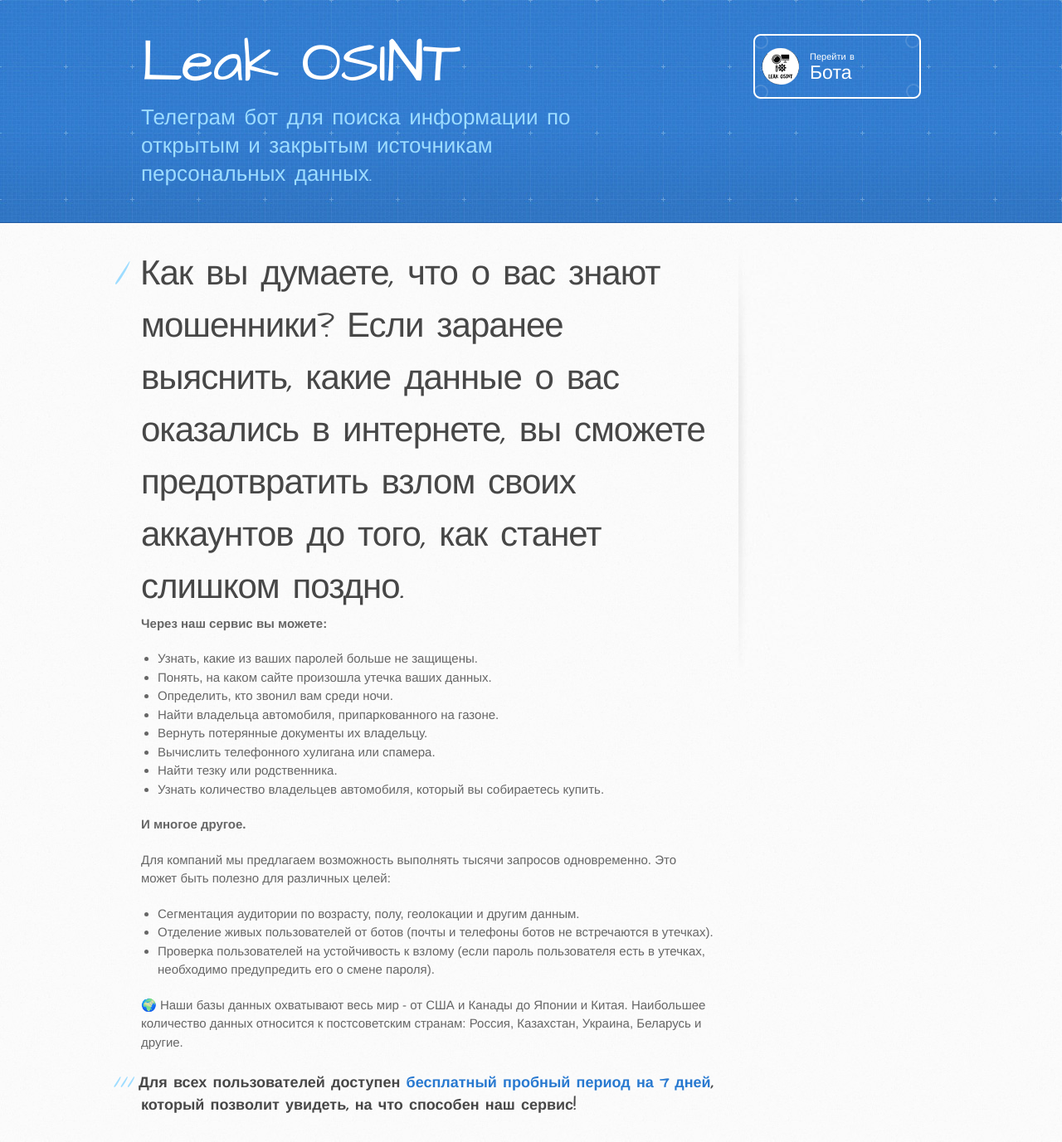
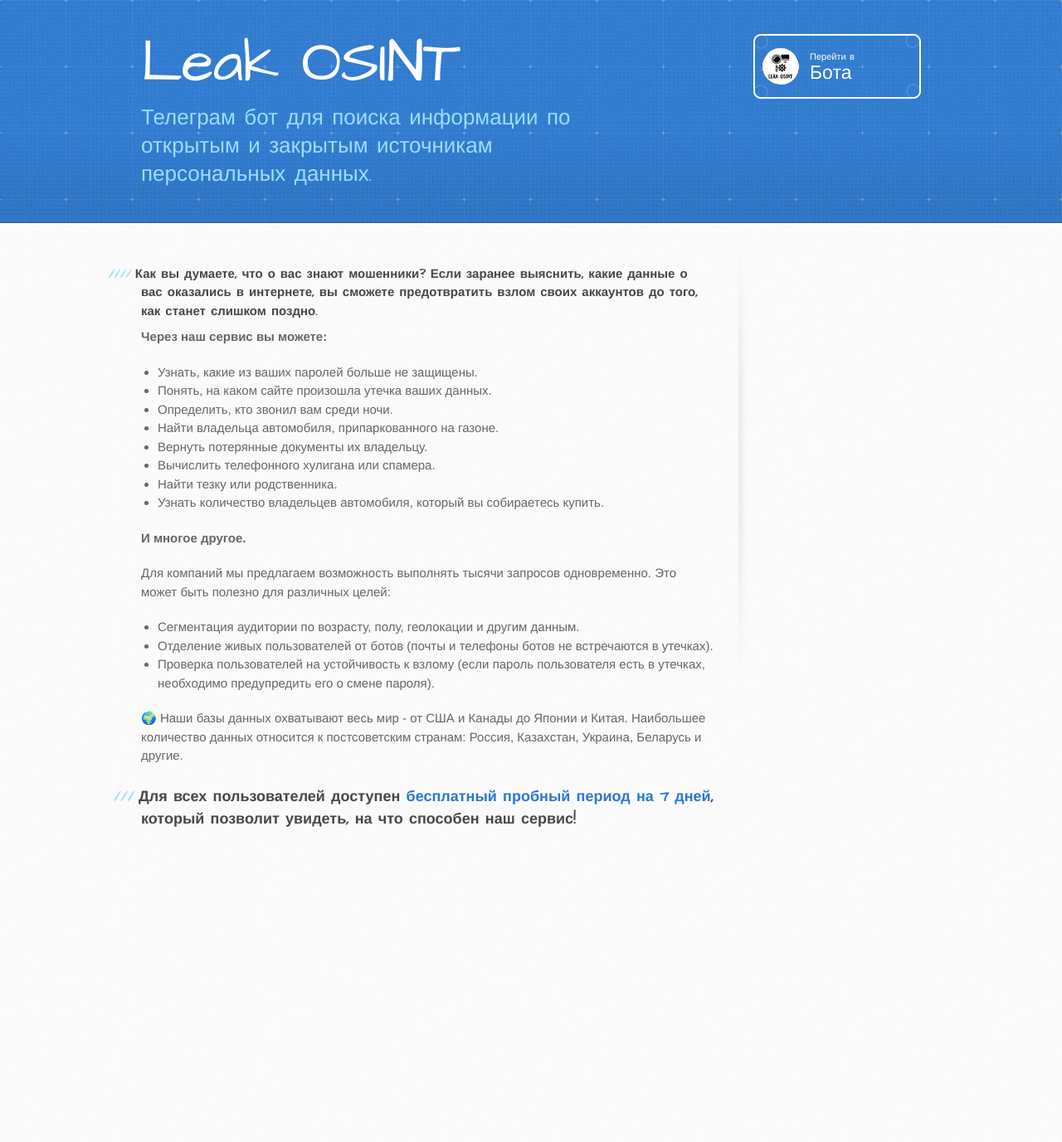
Before and after one commit to LeakOSINT/LeakOSINT.github.io, a Jekyll site: the page built from index.md, in a window 1280 px wide. Shown: the whole page at 83% size. Built offline with Jekyll 4.4.1, drawn with Linux system fonts in a browser that asks for light colours; our own code applies the rules of GitHub Pages for plain Markdown files; after the commit the page ends 1031 px from its top, so only the background shows below that.

```diff
--- a/index.md
+++ b/index.md
@@ -1,4 +1,4 @@
-# Как вы думаете, что о вас знают мошенники? Если заранее выяснить, какие данные о вас оказались в интернете, вы сможете предотвратить взлом своих аккаунтов до того, как станет слишком поздно.
+#### Как вы думаете, что о вас знают мошенники? Если заранее выяснить, какие данные о вас оказались в интернете, вы сможете предотвратить взлом своих аккаунтов до того, как станет слишком поздно.
 
 **Через наш сервис вы можете:**
 
```
